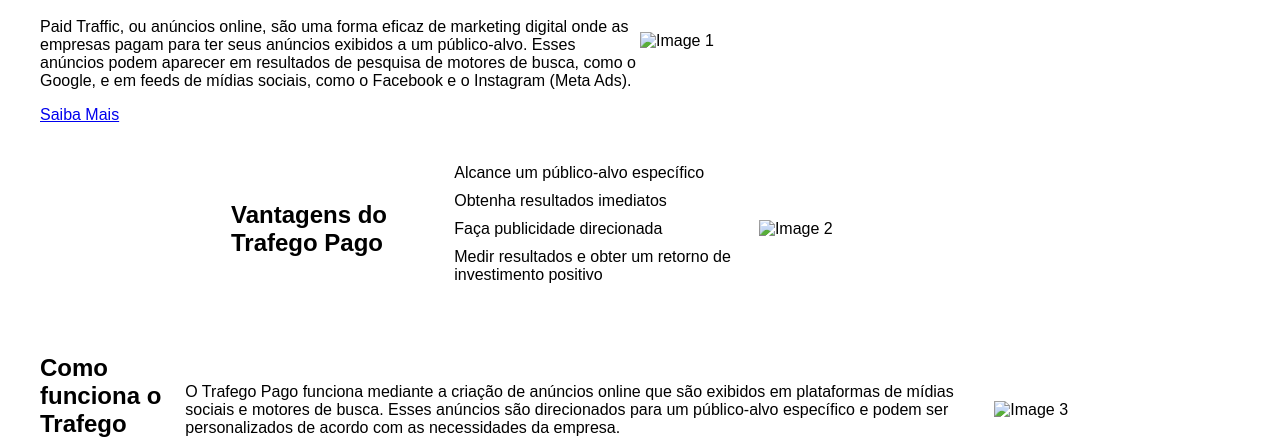
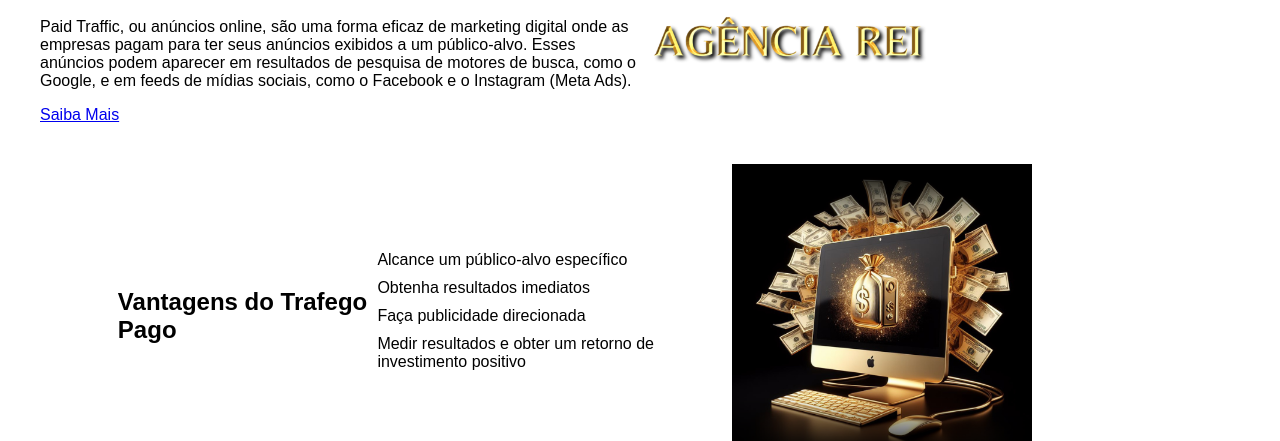
Before and after one commit to RubenSilvaSantana/agenciarei, a plain HTML site: page index.html in a window 1280 px wide. Shown: the part 352-793 px from the top of the page. Drawn offline with Linux system fonts and the light colour scheme.

Commit message:
Add files via upload

```diff
--- a/index.html
+++ b/index.html
@@ -30,7 +30,7 @@
                 <a href="#" class="button">Saiba Mais</a>
             </article>
             <aside>
-                <img src="image1.jpg" alt="Image 1" width="300">
+                <img src="agennome.png" alt="Image 1" width="300">
             </aside>
         </section>
         <section class="features">
@@ -42,7 +42,7 @@
                 <li>Medir resultados e obter um retorno de investimento positivo</li>
             </ul>
             <aside>
-                <img src="image2.jpg" alt="Image 2" width="300">
+                <img src="computador.png" alt="Image 2" width="300">
             </aside>
         </section>
         <section class="how-it-works">
@@ -51,7 +51,7 @@
                 O Trafego Pago funciona mediante a criação de anúncios online que são exibidos em plataformas de mídias sociais e motores de busca. Esses anúncios são direcionados para um público-alvo específico e podem ser personalizados de acordo com as necessidades da empresa.
             </p>
             <aside>
-                <img src="image3.jpg" alt="Image 3" width="300">
+                <img src="agenlogo.png" alt="Image 3" width="300">
             </aside>
         </section>
     </main>
```
Also changed, not shown: computador.png (added).
